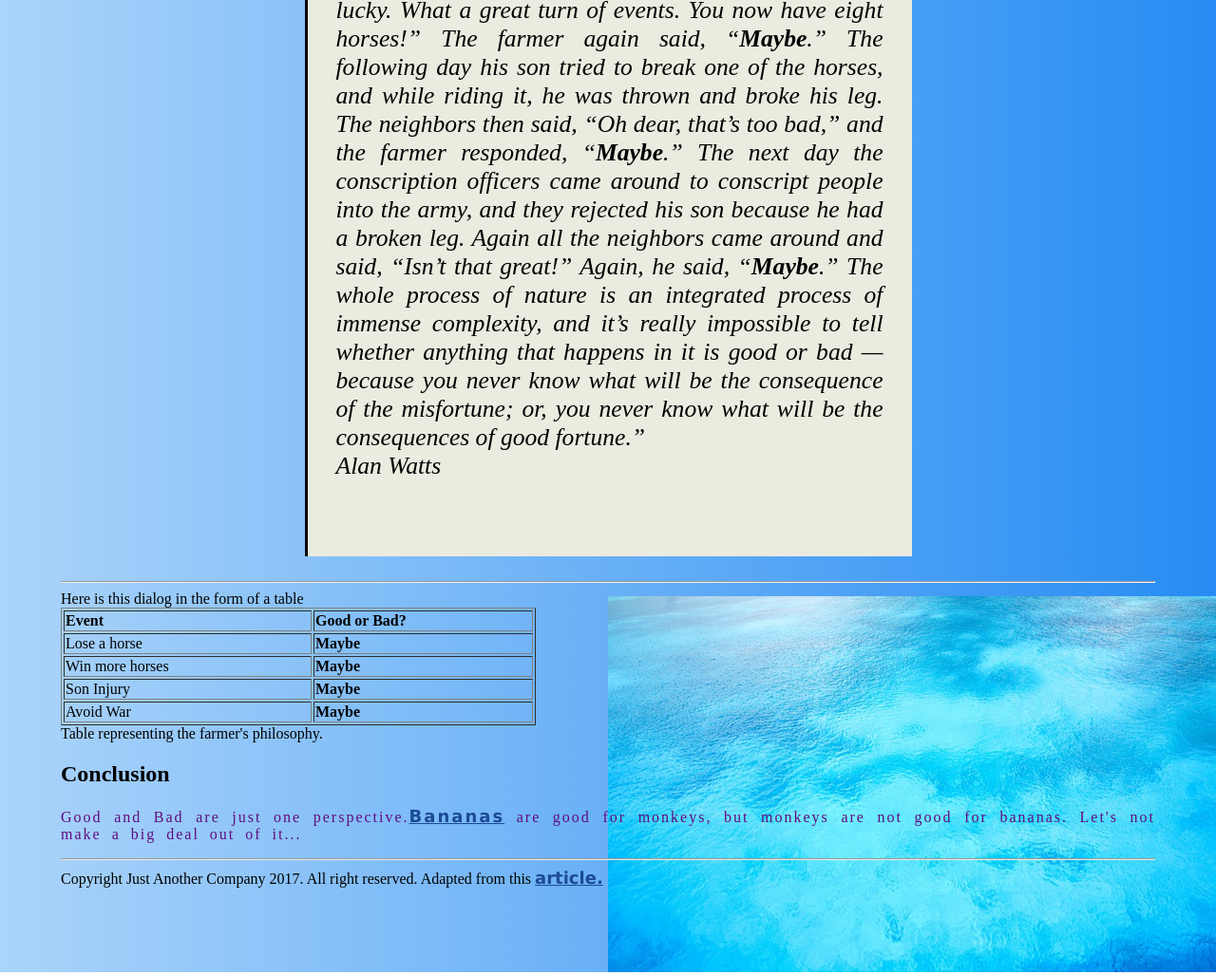
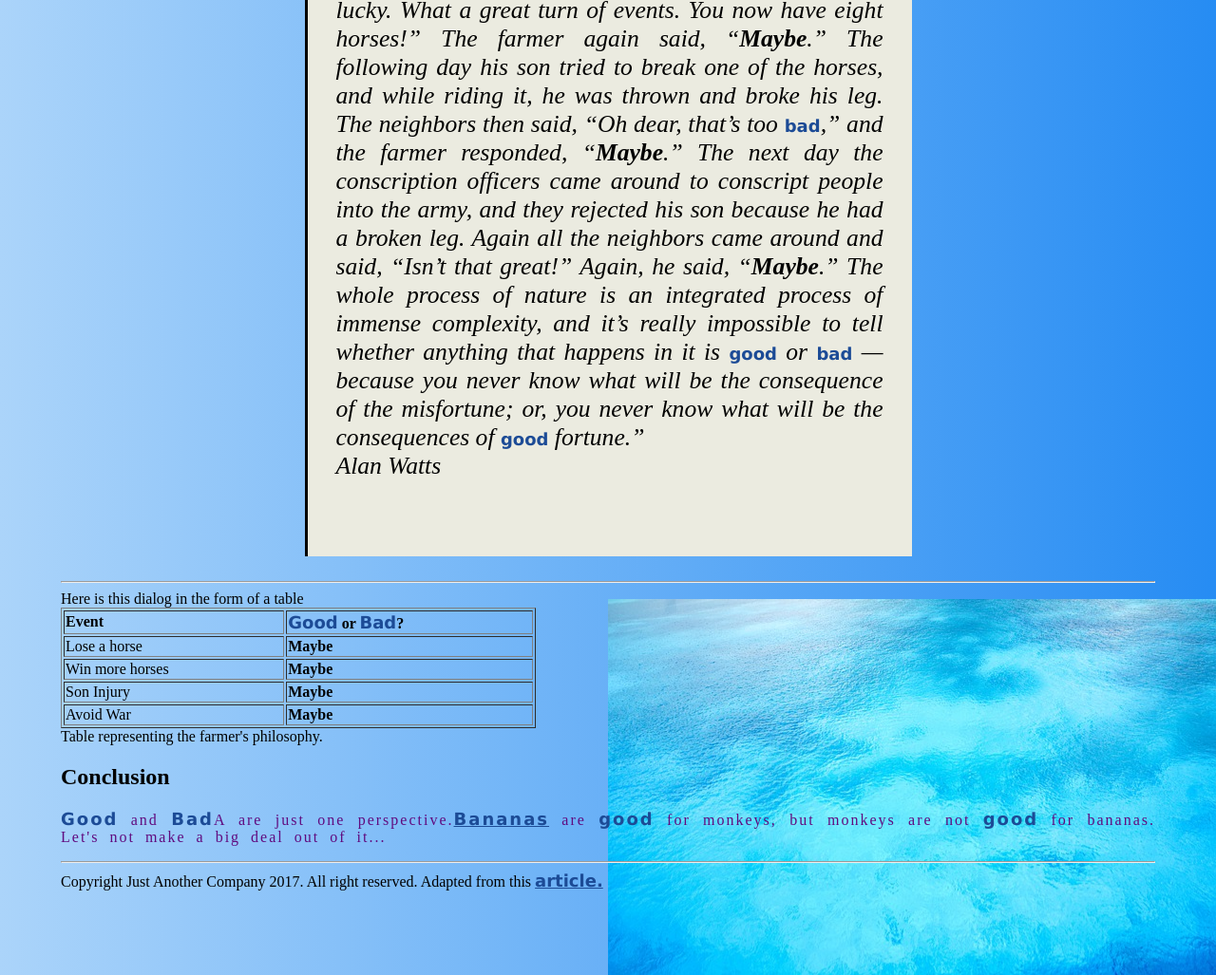
Before and after one commit to YelenaMerzlyakova/progressive-enhancement, a plain HTML site: page index.html in a window 1280 px wide. Shown: the part 840-1867 px from the top of the page at 95% size. Drawn offline with Linux system fonts and the light colour scheme.

Commit message:
classes to good and bad added

```diff
--- a/index.html
+++ b/index.html
@@ -28,9 +28,9 @@
 
         <blockquote><q>Once upon a time there was a <a href="https://en.wikipedia.org/wiki/Agriculture_in_China" title="Agriculture in China" target="_blank">Chinese farmer</a> whose horse ran away. That evening, all of his neighbors came around to commiserate. They said, “We are so sorry to hear your horse has run away. This is most unfortunate.” The farmer said, “<b>Maybe</b>.” The next day the horse came back bringing seven wild horses with it, and in the evening everybody came back and said, “Oh, isn’t that lucky. What a great turn of events. You now have eight horses!” The farmer again said, “<b>Maybe</b>.”
 
-        The following day his son tried to break one of the horses, and while riding it, he was thrown and broke his leg. The neighbors then said, “Oh dear, that’s too bad,” and the farmer responded, “<b>Maybe</b>.” The next day the conscription officers came around to conscript people into the army, and they rejected his son because he had a broken leg. Again all the neighbors came around and said, “Isn’t that great!” Again, he said, “<b>Maybe</b>.”
+        The following day his son tried to break one of the horses, and while riding it, he was thrown and broke his leg. The neighbors then said, “Oh dear, that’s too <a class="bad">bad</a>,” and the farmer responded, “<b>Maybe</b>.” The next day the conscription officers came around to conscript people into the army, and they rejected his son because he had a broken leg. Again all the neighbors came around and said, “Isn’t that great!” Again, he said, “<b>Maybe</b>.”
 
-        The whole process of nature is an integrated process of immense complexity, and it’s really impossible to tell whether anything that happens in it is good or bad — because you never know what will be the consequence of the misfortune; or, you never know what will be the consequences of good fortune.</q><br>
+        The whole process of nature is an integrated process of immense complexity, and it’s really impossible to tell whether anything that happens in it is <a class="good">good</a> or <a class="bad">bad</a> — because you never know what will be the consequence of the misfortune; or, you never know what will be the consequences of <a class="good">good</a> fortune.</q><br>
 
         Alan Watts</blockquote>
     </div>
@@ -43,7 +43,7 @@
         <table border='1' width='500'>
                 <tr>
                     <th><b>Event</b></th>
-                    <th><b>Good or Bad?</b></th>
+                    <th><b><a class="good">Good</a> or <a class="bad">Bad</a>?</b></th>
                 </tr>
                 <tr>
                     <td>Lose a horse</td>
@@ -66,7 +66,7 @@
 
 
     <h2>Conclusion</h2>
-    <p>Good and Bad are just one perspective.<a href="https://www.urbandictionary.com/define.php?term=banana" title="Bananas" target="_blank">Bananas</a> are good for monkeys, but monkeys are not good for bananas. Let's not make a big deal out of it...</p>
+    <p><a class="good">Good</a> and <a class="bad">Bad</a>A are just one perspective.<a href="https://www.urbandictionary.com/define.php?term=banana" title="Bananas" target="_blank">Bananas</a> are <a class="good">good</a> for monkeys, but monkeys are not <a class="good">good</a> for bananas. Let's not make a big deal out of it...</p>
 
     <hr>
 
```
